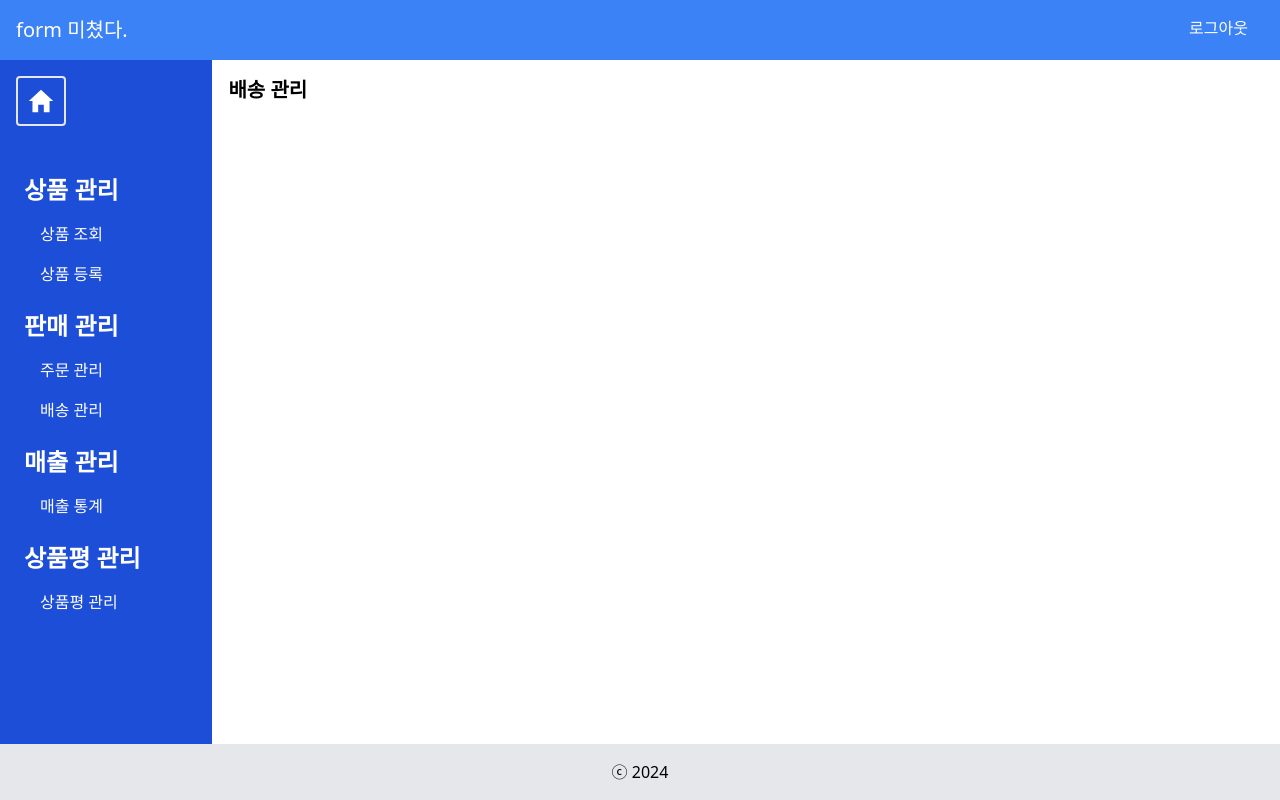
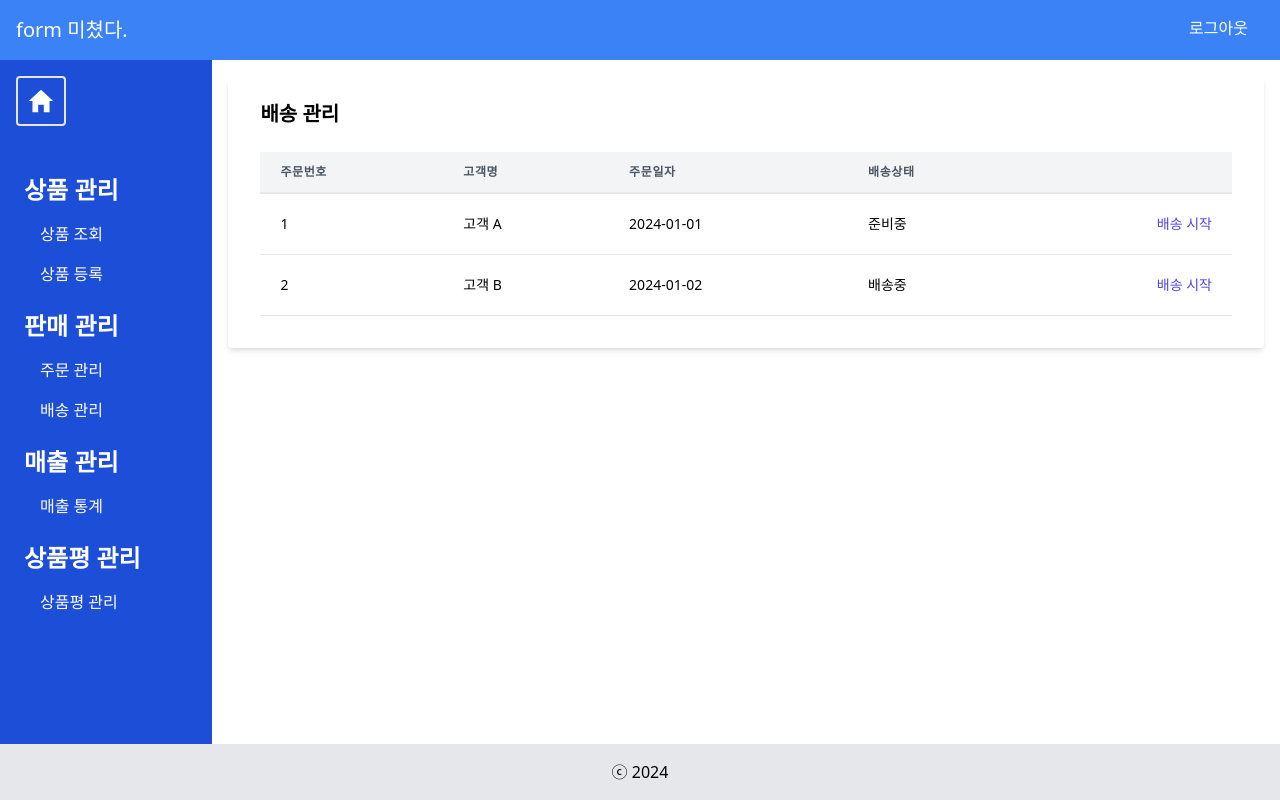
Before and after one commit to KDT-IaaS-Class-One-Group/KDT-IaaS-4team-ERP, a Next.js app: page /admin/delivery-manage in a window 1280 px wide. Built offline with nearby package versions, Linux system fonts and the light colour scheme.

Commit message:
feat: 파일 삭제

```diff
--- a/app/(pages)/admin/(product)/product-add/page.tsx
+++ b/app/(pages)/admin/(product)/product-add/page.tsx
@@ -2,7 +2,7 @@
 
 import React from 'react';
 
-export default function ProductAdd() {
+export default function ProductAddPage() {
   return (
     <div className='container mx-auto p-4'>
       <div className='bg-white shadow-md rounded px-8 pt-6 pb-8 mb-4'>
--- a/app/(pages)/admin/(product)/product-list/page.tsx
+++ b/app/(pages)/admin/(product)/product-list/page.tsx
@@ -1,43 +1,56 @@
 'use client';
-import ProductListProps from '@interfaces/ProductListProps';
+import React from 'react';
+import { ProductIdProps } from '@interfaces/Product/ProductIdProps';
+import { ProductNameProps } from '@interfaces/Product/ProductNameProps';
+import { ProductPriceProps } from '@interfaces/Product/ProductPriceProps';
+import { ProductImageLinkProps } from '@interfaces/Product/ProductImageLinkProps';
+import { ProductStockProps } from '@interfaces/Product/ProductStockProps';
 
-export default function ProductList() {
-  const products: ProductListProps = [
+export interface ProductListProps
+  extends ProductIdProps,
+    ProductNameProps,
+    ProductPriceProps,
+    ProductImageLinkProps,
+    ProductStockProps {}
+
+export default function ProductLisPage() {
+  // 상품 데이터 배열
+  const products: ProductListProps[] = [
+    // 예시 데이터
     {
       id: 1,
       name: '상품 A',
       price: '10,000원',
-      imageUrl: '/path/to/image-a.jpg',
+      imageLink: '/path/to/image-a.jpg',
+      stock: 20, // 재고 수량 예시
     },
     {
       id: 2,
       name: '상품 B',
       price: '20,000원',
-      imageUrl: '/path/to/image-b.jpg',
+      imageLink: '/path/to/image-b.jpg',
+      stock: 15, // 재고 수량 예시
     },
     // ... 추가 상품 데이터
   ];
 
-  // 상품 삭제 함수 - productId 파라미터의 타입을 number로 명시
-  const handleDelete = (productId: number) => {
-    // 삭제 로직 구현
+  // 상품 삭제 함수
+  const handleDelete = (productId: number): void => {
     console.log('Deleting product with id:', productId);
+    // 여기에 삭제 로직 구현
   };
 
-  // 상품 수정 함수 - productId 파라미터의 타입을 number로 명시
-  const handleEdit = (productId: number) => {
-    // 수정 페이지로 라우팅하는 로직 구현
+  // 상품 수정 함수
+  const handleEdit = (productId: number): void => {
     console.log('Editing product with id:', productId);
+    // 여기에 수정 페이지로 라우팅하는 로직 구현
   };
 
   return (
     <div className='container mx-auto p-4'>
       <div className='bg-white shadow-md rounded px-8 pt-6 pb-8 mb-4'>
-        <div className='mb-6'>
-          <h1 className='text-xl font-semibold'>상품 목록</h1>
-        </div>
-        {/* 스크롤이 생기는 부분 */}
-        <div className='mb-6 max-h-[500px] overflow-y-auto'>
+        <h1 className='text-xl font-semibold mb-6'>상품 목록</h1>
+        <div className='max-h-[500px] overflow-y-auto'>
           {products.map((product) => (
             <div
               key={product.id}
@@ -48,8 +61,14 @@ export default function ProductList() {
                 alt={product.name}
                 className='h-16 w-16 object-cover mr-4'
               />
-              <span className='text-gray-700'>{product.name}</span>
-              <span className='text-gray-500 ml-auto'>{product.price}</span>
+              <div>
+                <span className='text-gray-500 ml-2'>{product.price}</span>
+                <span className='text-gray-500 ml-2'>
+                  재고: {product.stock}
+                </span>{' '}
+                {/* 재고 수량 표시 */}
+              </div>
+              <div>
                 <button
                   onClick={() => handleEdit(product.id)}
                   className='bg-yellow-500 hover:bg-yellow-600 text-white font-bold py-1 px-3 mx-1 rounded'
@@ -63,6 +82,7 @@ export default function ProductList() {
                   삭제
                 </button>
               </div>
+            </div>
           ))}
         </div>
       </div>
--- a/app/(pages)/admin/(review)/review-manage/page.tsx
+++ b/app/(pages)/admin/(review)/review-manage/page.tsx
@@ -28,7 +28,7 @@ const initialReviews: Review[] = [
   },
 ];
 
-export default function ReviewManage() {
+export default function ReviewManagePage() {
   const [reviews, setReviews] = useState(initialReviews);
 
   const handleReplyChange = (id: number, reply: string) => {
--- a/app/(pages)/admin/(sale)/delivery-manage/page.tsx
+++ b/app/(pages)/admin/(sale)/delivery-manage/page.tsx
@@ -1,35 +1,99 @@
-// 배송 관리 페이지
+'use client';
+import React, { useState } from 'react';
 
-'use client';
-import React from 'react';
-
-interface Shipment {
+// 주문 타입 정의
+interface IOrder {
   id: number;
-  orderID: number;
-  address: string;
-  status: string; // 예를 들어 '준비중', '배송중', '배송완료' 등
+  customerName: string;
+  orderDate: string;
+  deliveryStatus: '준비중' | '배송중' | '배송 완료';
 }
 
-const shippingData: Shipment[] = [
-  // ... 배송 데이터
-];
+// 주문 관리 컴포넌트
+export default function DeliveryManage() {
+  // 주문 목록 상태
+  const [orders, setOrders] = useState<IOrder[]>([
+    // 예시 데이터
+    {
+      id: 1,
+      customerName: '고객 A',
+      orderDate: '2024-01-01',
+      deliveryStatus: '준비중',
+    },
+    {
+      id: 2,
+      customerName: '고객 B',
+      orderDate: '2024-01-02',
+      deliveryStatus: '배송중',
+    },
+    // ... 추가 주문 데이터
+  ]);
 
-export default function DeliveryManage() {
+  // 배송 상태를 업데이트하는 함수
+  const updateDeliveryStatus = (
+    orderId: number,
+    status: IOrder['deliveryStatus'],
+  ) => {
+    setOrders(
+      orders.map((order) =>
+        order.id === orderId ? { ...order, deliveryStatus: status } : order,
+      ),
+    );
+    // 배송 상태 업데이트 로직 추가
+  };
+
   return (
     <div className='container mx-auto p-4'>
-      <h1 className='text-xl font-semibold mb-4'>배송 관리</h1>
-      <div className='flex flex-col space-y-2'>
-        {shippingData.map((shipment) => (
-          <div
-            key={shipment.id}
-            className='flex justify-between items-center p-4 border-b'
-          >
-            <div>주문번호: {shipment.orderID}</div>
-            <div>주소: {shipment.address}</div>
-            <div>상태: {shipment.status}</div>
-            {/* 상태 변경 버튼 등 추가 가능 */}
-          </div>
-        ))}
+      <div className='bg-white shadow-md rounded px-8 pt-6 pb-8 mb-4'>
+        <h1 className='text-xl font-semibold mb-6'>배송 관리</h1>
+        <div className='overflow-x-auto'>
+          <table className='min-w-full leading-normal'>
+            <thead>
+              <tr>
+                <th className='px-5 py-3 border-b-2 border-gray-200 bg-gray-100 text-left text-xs font-semibold text-gray-600 uppercase tracking-wider'>
+                  주문번호
+                </th>
+                <th className='px-5 py-3 border-b-2 border-gray-200 bg-gray-100 text-left text-xs font-semibold text-gray-600 uppercase tracking-wider'>
+                  고객명
+                </th>
+                <th className='px-5 py-3 border-b-2 border-gray-200 bg-gray-100 text-left text-xs font-semibold text-gray-600 uppercase tracking-wider'>
+                  주문일자
+                </th>
+                <th className='px-5 py-3 border-b-2 border-gray-200 bg-gray-100 text-left text-xs font-semibold text-gray-600 uppercase tracking-wider'>
+                  배송상태
+                </th>
+                <th className='px-5 py-3 border-b-2 border-gray-200 bg-gray-100'></th>
+              </tr>
+            </thead>
+            <tbody>
+              {orders.map((order) => (
+                <tr key={order.id}>
+                  <td className='px-5 py-5 border-b border-gray-200 bg-white text-sm'>
+                    {order.id}
+                  </td>
+                  <td className='px-5 py-5 border-b border-gray-200 bg-white text-sm'>
+                    {order.customerName}
+                  </td>
+                  <td className='px-5 py-5 border-b border-gray-200 bg-white text-sm'>
+                    {order.orderDate}
+                  </td>
+                  <td className='px-5 py-5 border-b border-gray-200 bg-white text-sm'>
+                    {order.deliveryStatus}
+                  </td>
+                  <td className='px-5 py-5 border-b border-gray-200 bg-white text-sm text-right'>
+                    <button
+                      onClick={() => updateDeliveryStatus(order.id, '배송중')}
+                      className='text-indigo-600 hover:text-indigo-900'
+                    >
+                      배송 시작
+                    </button>
+                    {/* 기타 상태 변경 버튼 추가 가능 */}
+                  </td>
+                </tr>
+              ))}
+            </tbody>
+          </table>
+        </div>
       </div>
     </div>
   );
--- a/app/(pages)/admin/(sale)/order-manage/page.tsx
+++ b/app/(pages)/admin/(sale)/order-manage/page.tsx
@@ -4,6 +4,6 @@
 import React from 'react';
 import Image from 'next/link';
 
-export default function OrderManage() {
+export default function OrderManagePage() {
   return <div>주문 관리</div>;
 }
--- a/app/interfaces/ProductListProps.ts
+++ /dev/null
@@ -1,6 +0,0 @@
-export default interface ProductListProps {
-  id: number;
-  name: string;
-  price: string;
-  imageUrl: string;
-}
```
Also changed, not shown: app/interfaces/ProductAddProps.ts (deleted, +0 -7 lines). Lines whose indentation alone changed are shown as unchanged.
